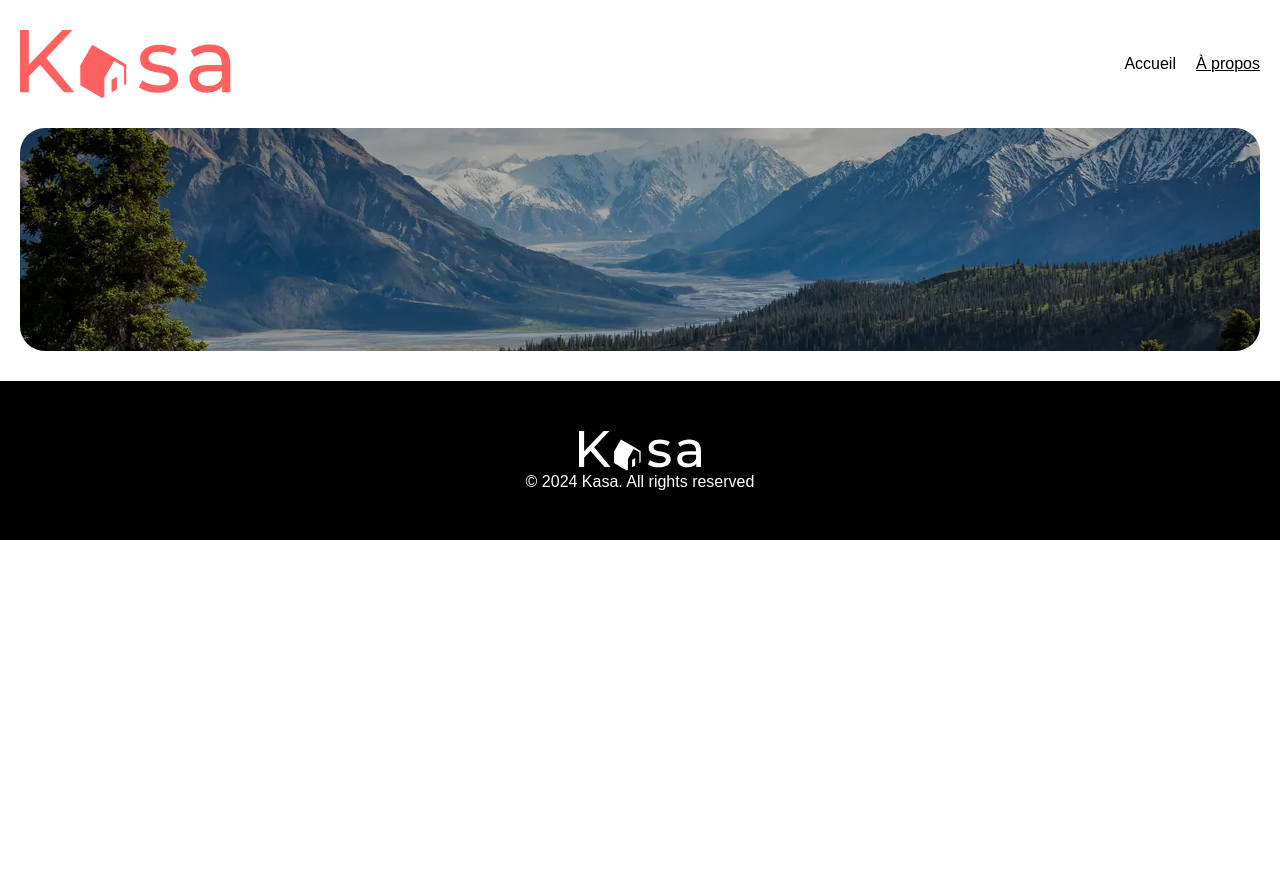
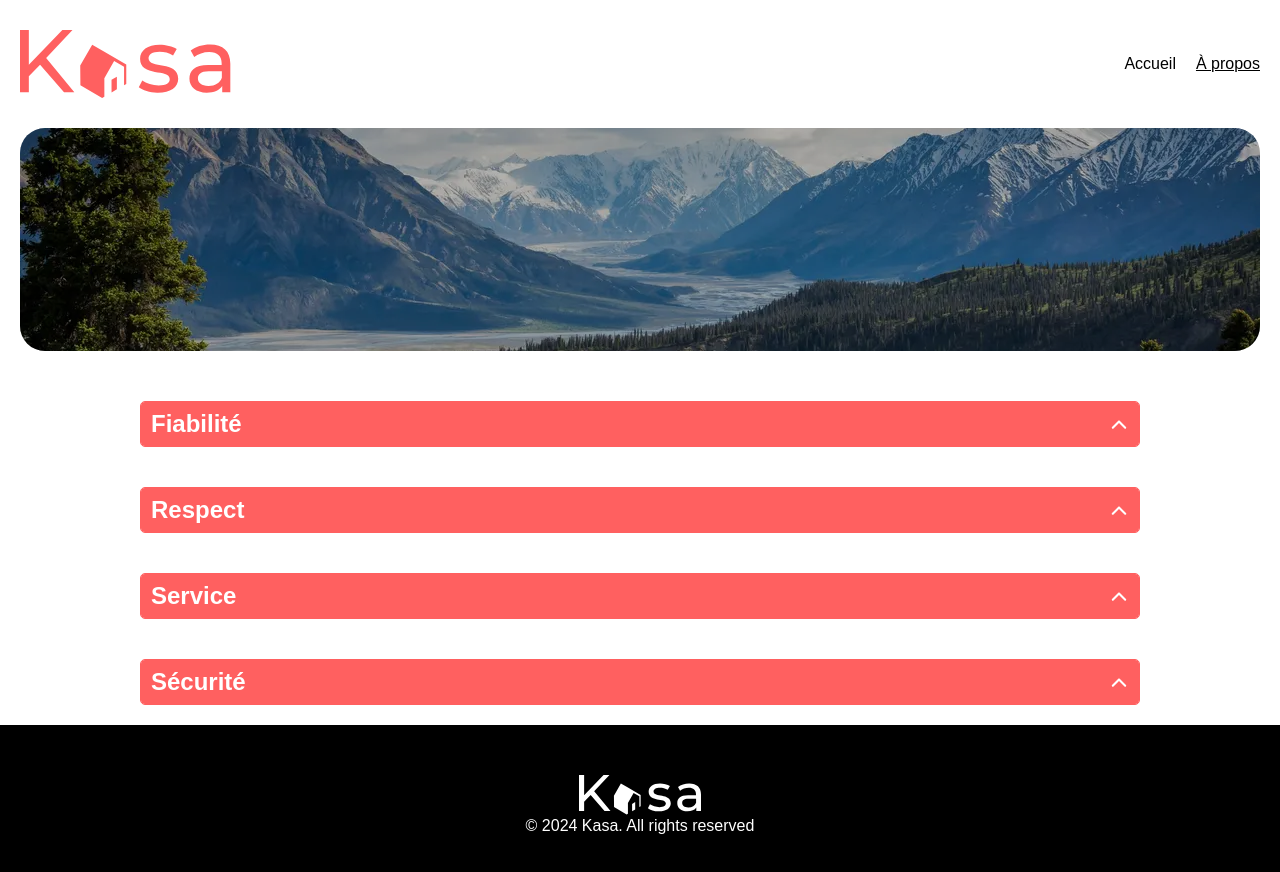
Before and after one commit to Kevin-Lavier/OC-Projet-5-Kasa, a React (Create React App) app: page /about in a window 1280 px wide. Shown: the top 872 px of the page. Before the commit the page ends 800 px from the top, so only its background shows below. Built offline with nearby package versions, Linux system fonts and the light colour scheme.

Commit message:
feat: add about page with collapse jsx and scss + animation arrow open / close

```diff
--- a/src/components/Collapse.jsx
+++ b/src/components/Collapse.jsx
@@ -0,0 +1,27 @@
+import React, { useState } from "react";
+import "../styles/Collapse.scss";
+import arrow from "../assets/up_arrow.svg"; // Utilisez une seule icône pour la flèche
+
+const Collapse = ({ title, content }) => {
+  const [isOpen, setIsOpen] = useState(false);
+
+  const toggleCollapse = () => {
+    setIsOpen(!isOpen);
+  };
+
+  return (
+    <div className="collapse">
+      <div className="collapse-header" onClick={toggleCollapse}>
+        <h2 className="collapse-title">{title}</h2>
+        <img
+          src={arrow}
+          alt="Toggle collapse"
+          className={`collapse-icon ${isOpen ? "open" : ""}`}
+        />
+      </div>
+      {isOpen && <div className="collapse-content">{content}</div>}
+    </div>
+  );
+};
+
+export default Collapse;
--- /dev/null
+++ b/src/datas/collapseData.json
@@ -0,0 +1,18 @@
+[
+    {
+      "title": "Fiabilité",
+      "content": "Les annonces postées sur Kasa garantissent une fiabilité totale. Les photos sont conformes aux logements, et toutes les informations sont régulièrement vérifiées par nos équipes."
+    },
+    {
+      "title": "Respect",
+      "content": "La bienveillance fait partie des valeurs fondatrices de Kasa. Tout comportement discriminatoire ou de perturbation du voisinage entraînera une exclusion de notre plateforme."
+    },
+    {
+      "title": "Service",
+      "content": "La bienveillance fait partie des valeurs fondatrices de Kasa. Tout comportement discriminatoire ou de perturbation du voisinage entraînera une exclusion de notre plateforme."
+    },
+    {
+      "title": "Sécurité",
+      "content": "La sécurité est la priorité de Kasa. Aussi bien pour nos hôtes que pour les voyageurs, chaque logement correspond aux critères de sécurité établis par nos services. En laissant une note aussi bien à l'hôte qu'au locataire, cela permet à nos équipes de vérifier que les standards sont bien respectés. Nous organisons également des ateliers sur la sécurité domestique pour nos hôtes."
+    }
+  ]
--- a/src/pages/About.jsx
+++ b/src/pages/About.jsx
@@ -1,14 +1,22 @@
 import React from "react";
 import Header from "../components/Header";
+import Banner from "../components/Banner";
+import Collapse from "../components/Collapse";
 import Footer from "../components/Footer";
-import Banner from "../components/Banner";
 import aboutImage from "../assets/vallee_montagne.webp";
+import collapseData from "../datas/collapseData.json";
+import "../styles/Collapse.scss";
 
 const About = () => {
   return (
-    <div >
+    <div>
       <Header />
       <Banner imageUrl={aboutImage} />
+      <div className="collapse-container">
+        {collapseData.map((item, index) => (
+          <Collapse key={index} title={item.title} content={item.content} />
+        ))}
+      </div>
       <Footer />
     </div>
   );
--- a/src/styles/Collapse.scss
+++ b/src/styles/Collapse.scss
@@ -0,0 +1,47 @@
+.collapse-container {
+    display: flex;
+    flex-direction: column;
+    align-items: center;
+    max-width: 1000px;
+    margin: 0 auto;
+  }
+
+  .collapse {
+    width: 100%;
+    margin: 20px 0;
+    border: 1px solid #ff6060;
+    border-radius: 5px;
+    overflow: hidden;
+
+    &-header {
+      display: flex;
+      justify-content: space-between;
+      align-items: center;
+      background-color: #ff6060;
+      color: white;
+      padding: 10px;
+      cursor: pointer;
+    }
+
+    &-title {
+      font-size: 24px;
+      font-weight: 700;
+    }
+
+    &-icon {
+      transition: transform 0.3s ease;
+      width: 20px;
+      height: 20px;
+      transform: rotate(0deg);
+    }
+
+    &-icon.open {
+      transform: rotate(-180deg);
+    }
+
+    &-content {
+      padding: 10px;
+      background-color: #f9f9f9;
+      color: #333;
+    }
+  }
```
Also changed, not shown: src/assets/up_arrow.svg (added).
